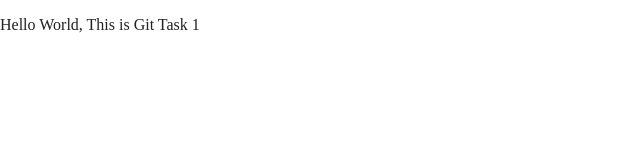
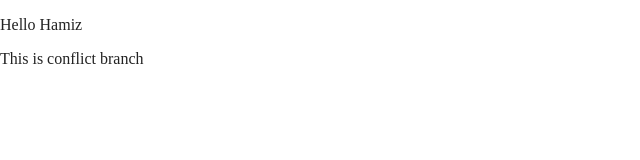
Before and after one commit to hamiz-ali-brainx/gitTraining, a website built with Parcel: page index.html in a window 1280 px wide. Shown: the whole page, without its empty margins (0-640 px from the left). Built offline with nearby package versions, Linux system fonts and the light colour scheme.

Commit message:
New Paragraph added

```diff
--- a/index.html
+++ b/index.html
@@ -25,7 +25,8 @@
 <body>
 
   <!-- Add your site or application content here -->
-  <p>Hello World, This is Git Task 1</p>
+  <p>Hello Hamiz</p>
+  <p>This is conflict branch</p>
   <script src="js/vendor/modernizr-3.11.2.min.js"></script>
   <script src="js/plugins.js"></script>
   <script src="js/main.js"></script>
```
